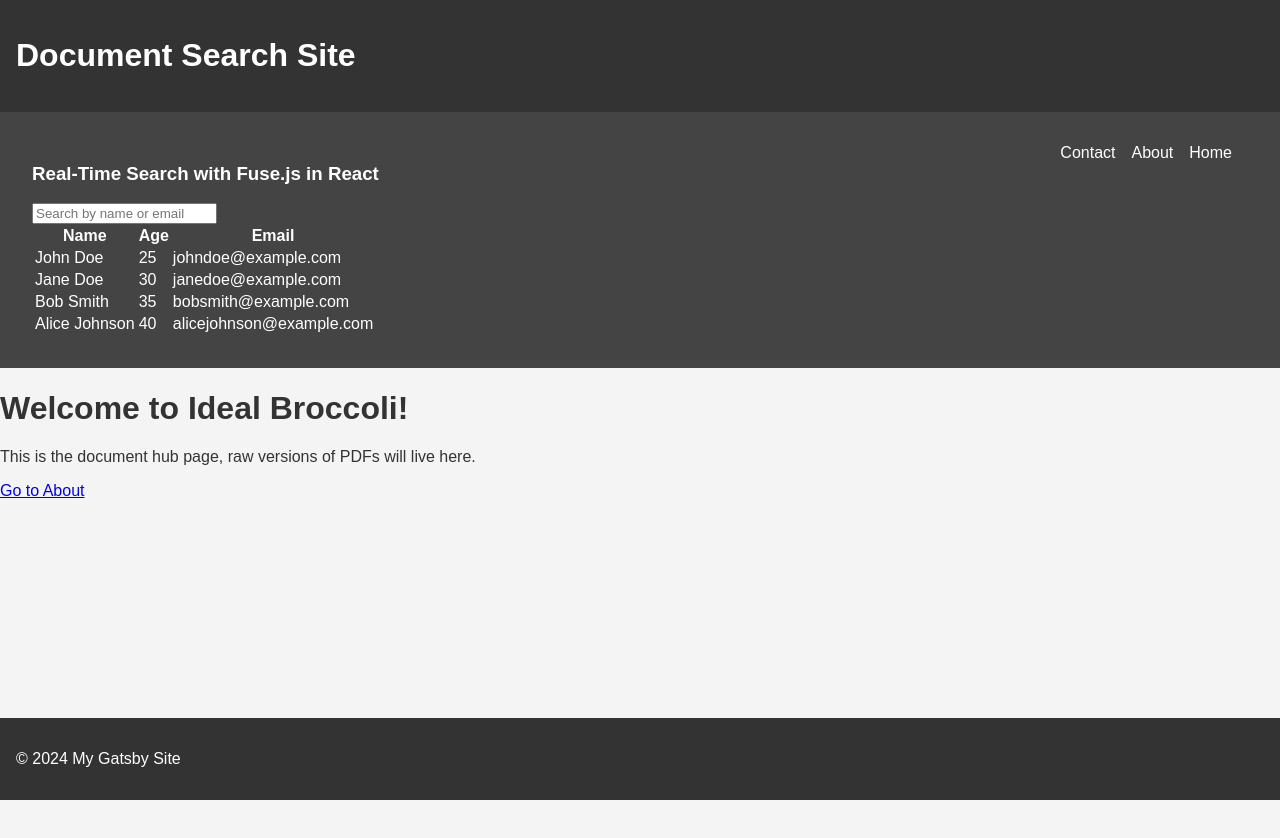
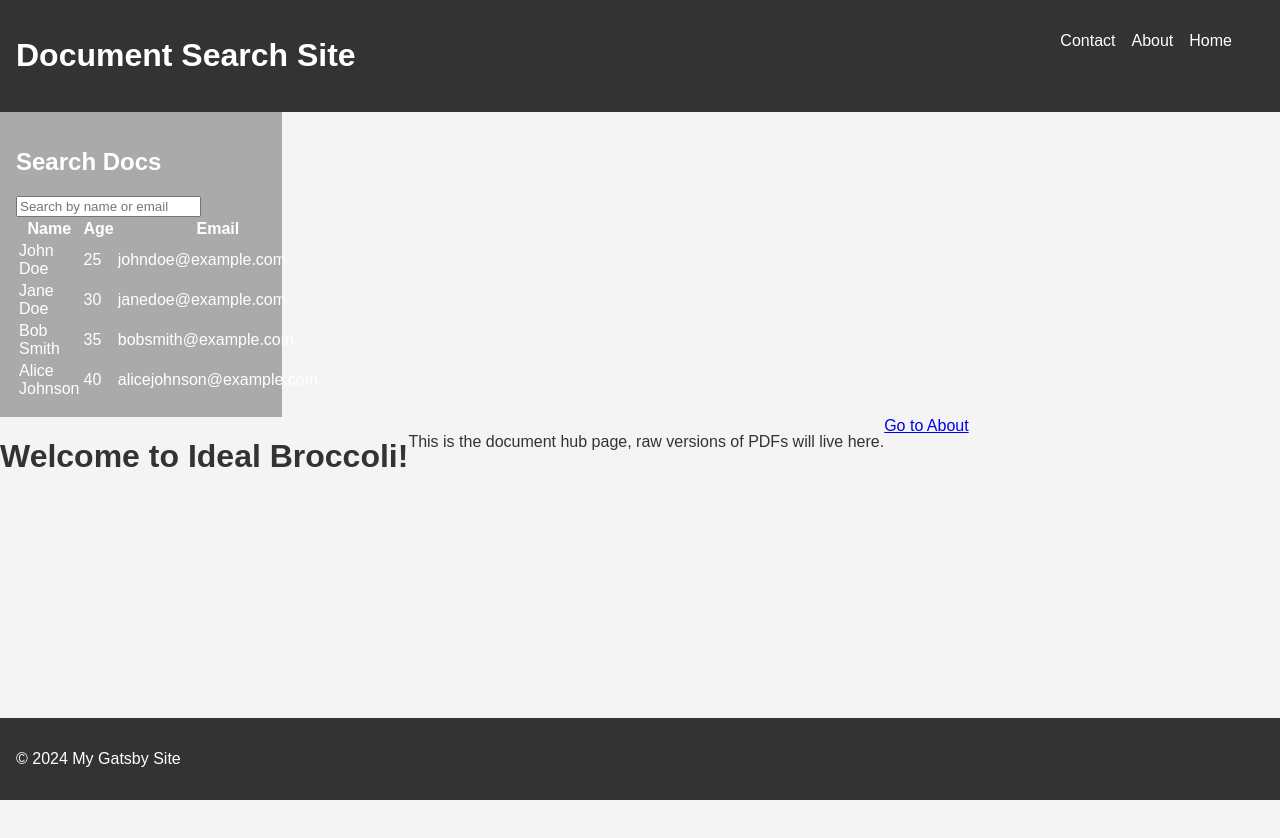
Before and after one commit to tylerjoy/tylerjoy.github.io, a Gatsby site: page /documents in a window 1280 px wide. Before the commit the page ends 800 px from the top, so only its background shows below. Built offline with nearby package versions, Linux system fonts and the light colour scheme; Gatsby itself is replaced by a stand-in of ours.

Commit message:
styled sidebar and main section

```diff
--- a/src/components/Header.tsx
+++ b/src/components/Header.tsx
@@ -1,16 +1,37 @@
 import React from "react";
 import styled from "styled-components";
+import { Link } from "gatsby";
 
 const HeaderContainer = styled.header`
   background-color: #333;
   color: #fff;
   padding: 1rem;
+  display: flex;
+`;
+
+const NavContainer = styled.nav`
+  color: #fff;
+  padding: 1rem;
+  display: inline-flex;
+  flex-direction: row-reverse;
+  margin-left: auto;
+`;
+
+const NavLink = styled(Link)`
+  color: #fff;
+  margin-right: 1rem;
+  text-decoration: none;
 `;
 
 const Header: React.FC = () => {
   return (
     <HeaderContainer>
       <h1>Document Search Site</h1>
+      <NavContainer>
+        <NavLink to="/">Home</NavLink>
+        <NavLink to="/about">About</NavLink>
+        <NavLink to="/contact">Contact</NavLink>
+      </NavContainer>
     </HeaderContainer>
   );
 };
--- a/src/components/Layout.tsx
+++ b/src/components/Layout.tsx
@@ -2,13 +2,23 @@ import React from "react";
 import PropTypes from "prop-types";
 import { createGlobalStyle } from "styled-components";
 
+//FIXME: Calculate main height, currently estimated
 const GlobalStyle = createGlobalStyle`
   body {
     margin: 0;
     font-family: Arial, sans-serif;
     background-color: #f4f4f4;
     color: #333;
+  },  main {
+    display: flex;
+    height: calc( 100vh - 195px );
+  }, .mainSection {
+    display: flex;
+    flex: 1 0 auto;
+    align-items: center;
+    flex-direction: column;
   }
+
 `;
 
 interface LayoutProps {
--- /dev/null
+++ b/src/components/MainContent.tsx
@@ -0,0 +1,12 @@
+import React from "react";
+import styled from "styled-components";
+
+const MainContent = styled.section`
+  flex: 1 0 auto;
+`;
+
+const MainSection: React.FC = () => {
+  return <MainContent></MainContent>;
+};
+
+export default MainSection;
--- a/src/components/Navbar.tsx
+++ /dev/null
@@ -1,71 +0,0 @@
-import React from "react";
-import styled from "styled-components";
-import { Link } from "gatsby";
-import Search from "./Search";
-
-const SearchField = styled(Search)`
-  color: #fff;
-  margin-right: 1rem;
-  text-decoration: none;
-`;
-
-//parent container with flex property to allow left placement of search field, and right placement of nav elements.
-const NavContainerParent = styled.nav`
-  background-color: #444;
-  color: #fff;
-  padding: 1rem;
-  display: flex;
-`;
-
-const SearchContainer = styled.nav`
-  background-color: #444;
-  color: #fff;
-  padding: 1rem;
-  display: inline-flex;
-`;
-
-const NavContainer = styled.nav`
-  background-color: #444;
-  color: #fff;
-  padding: 1rem;
-  display: inline-flex;
-  flex-direction: row-reverse;
-  margin-left: auto;
-`;
-
-const NavLink = styled(Link)`
-  color: #fff;
-  margin-right: 1rem;
-  text-decoration: none;
-`;
-
-const SearchLink = styled(Link)`
-  color: #fff;
-  margin-right: 1rem;
-  text-decoration: none;
-`;
-
-const SearchInput = styled(Search)`
-  type: text;
-  placeholder: "Search documents";
-  onChange=
-
-`;
-
-const Navbar: React.FC = () => {
-  return (
-    <NavContainerParent>
-      <SearchContainer>
-        {/* <SearchLink to="/search">Search</SearchLink> */}
-        <SearchInput></SearchInput>
-      </SearchContainer>
-      <NavContainer>
-        <NavLink to="/">Home</NavLink>
-        <NavLink to="/about">About</NavLink>
-        <NavLink to="/contact">Contact</NavLink>
-      </NavContainer>
-    </NavContainerParent>
-  );
-};
-
-export default Navbar;
--- a/src/components/Search.tsx
+++ b/src/components/Search.tsx
@@ -41,7 +41,7 @@ const SearchComponent: React.FC = () => {
 
   return (
     <div>
-      <h1>Real-Time Search with Fuse.js in React</h1>
+      <h1>Search Docs</h1>
       <input
         type="text"
         placeholder="Search by name or email"
--- /dev/null
+++ b/src/components/SearchBar.tsx
@@ -0,0 +1,47 @@
+import React from "react";
+import styled from "styled-components";
+import { Link } from "gatsby";
+import Search from "./Search";
+
+const SearchField = styled(Search)`
+  color: #fff;
+  margin-right: 1rem;
+  text-decoration: none;
+`;
+
+const NavContainerParent = styled.div`
+  display: flex;
+  flex-direction: unset;
+  justify-content: start;
+  align-items: unset;
+  margin-right: auto;
+`;
+
+const Sidebar = styled.nav`
+  width: 250px; /* Adjust the width as needed */
+  background-color: #aaa;
+  color: #fff;
+  padding: 1rem;
+`;
+
+const NavLink = styled(Link)`
+  color: #fff;
+  margin-right: 1rem;
+  text-decoration: none;
+`;
+
+const SearchInput = styled(Search)`
+  color: #fff;
+  margin-right: 1rem;
+`;
+
+const SearchBar: React.FC = () => {
+  return (
+    <Sidebar>
+      <SearchField />
+      {/* Sidebar links go here */}
+    </Sidebar>
+  );
+};
+
+export default SearchBar;
--- a/src/pages/documents.tsx
+++ b/src/pages/documents.tsx
@@ -2,14 +2,14 @@ import React from "react";
 import { Link } from "gatsby";
 import Layout from "../components/Layout";
 import Header from "../components/Header";
-import Navbar from "../components/Navbar";
+import SearchBar from "../components/SearchBar";
 import Footer from "../components/Footer";
 
 const DocumentsPage: React.FC = () => {
   return (
     <Layout>
       <Header />
-      <Navbar />
+      <SearchBar />
       <main>
         <h1>Welcome to Ideal Broccoli!</h1>
         <p>
--- a/src/pages/index.tsx
+++ b/src/pages/index.tsx
@@ -2,18 +2,21 @@ import React from "react";
 import { Link } from "gatsby";
 import Layout from "../components/Layout";
 import Header from "../components/Header";
-import Navbar from "../components/Navbar";
+import SearchBar from "../components/SearchBar";
 import Footer from "../components/Footer";
+import MainSection from "../components/MainContent";
 
 const IndexPage: React.FC = () => {
   return (
     <Layout>
       <Header />
-      <Navbar />
       <main>
-        <h1>Welcome to Ideal Broccoli!</h1>
-        <p>This is the home page.</p>
-        <Link to="/documents">Go to About</Link>
+        <SearchBar />
+        <section className="mainSection">
+          <h1>Welcome to Ideal Broccoli!</h1>
+          <p>This is the home page.</p>
+          <Link to="/documents">Go to About</Link>
+        </section>
       </main>
       <Footer />
     </Layout>
```
